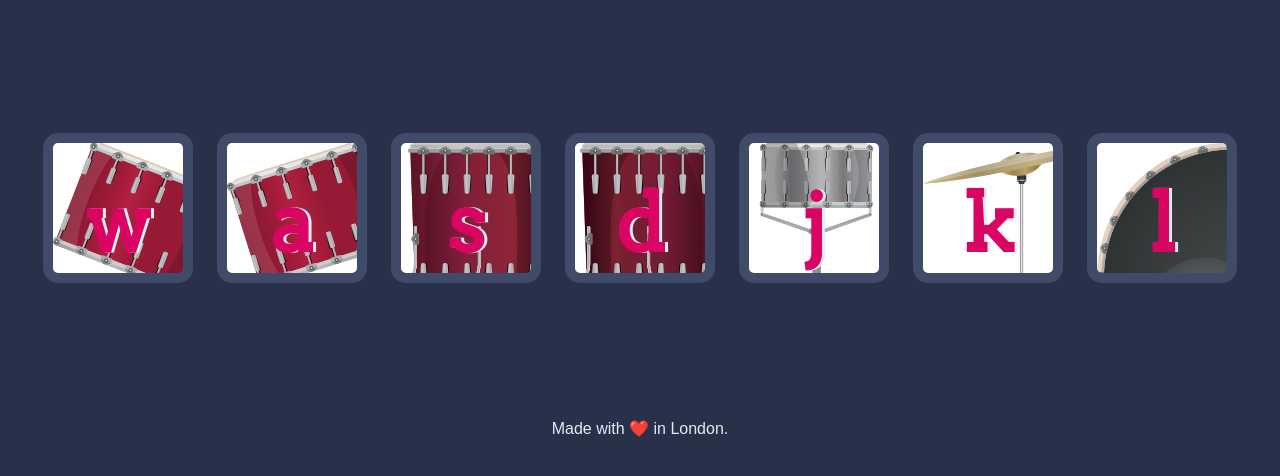
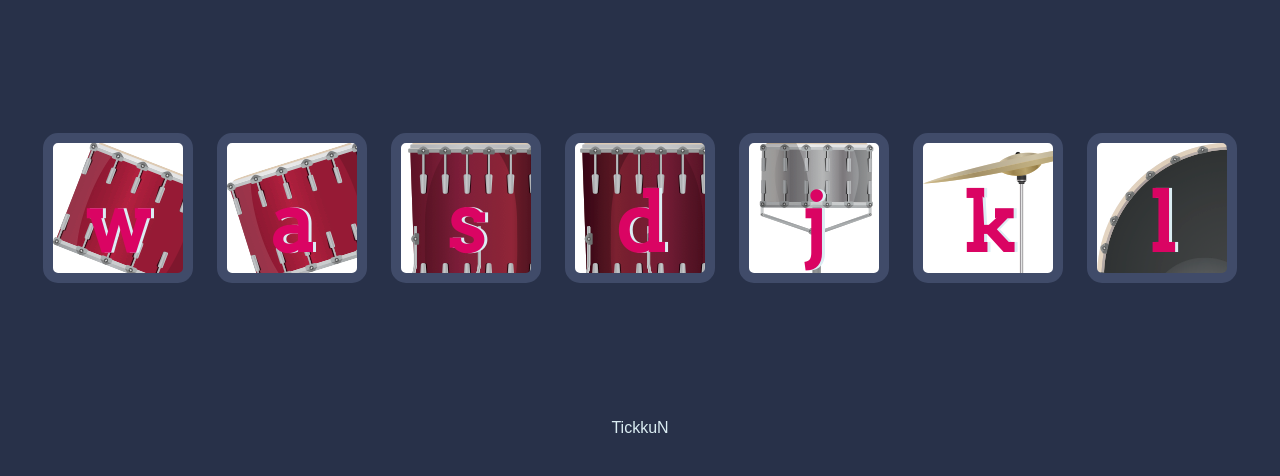
Before and after one commit to TickkuN/003_Third_Step-JavaScript, a plain HTML site: page index.html in a window 1280 px wide. Shown: the part 156-632 px from the top of the page. Drawn offline with Linux system fonts and the light colour scheme.

```diff
--- a/index.html
+++ b/index.html
@@ -23,7 +23,7 @@
 
 
   <footer>
-    Made with ❤️ in London.
+    TickkuN
   </footer>
 
   <script src="index.js" charset="utf-8"></script>
```
Also changed, not shown: images/drumkit.png (added).
